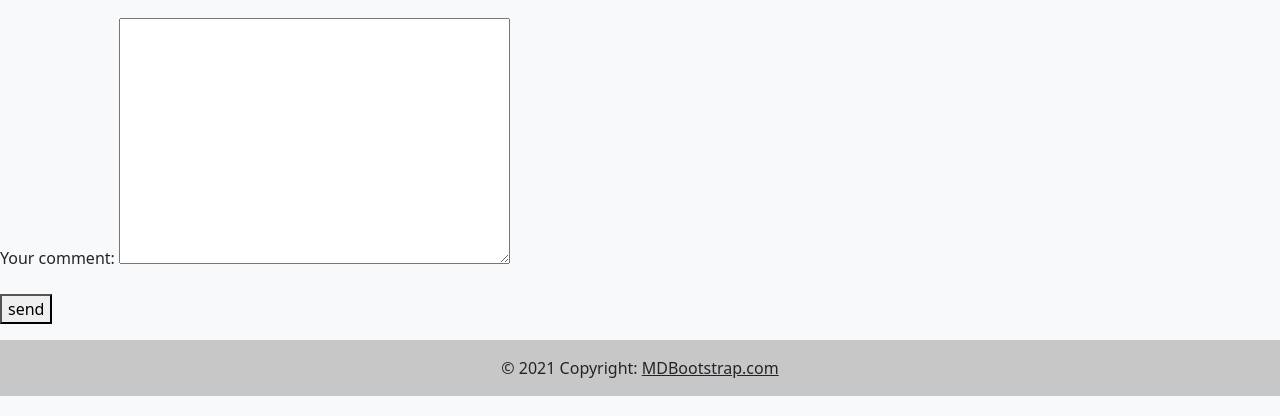
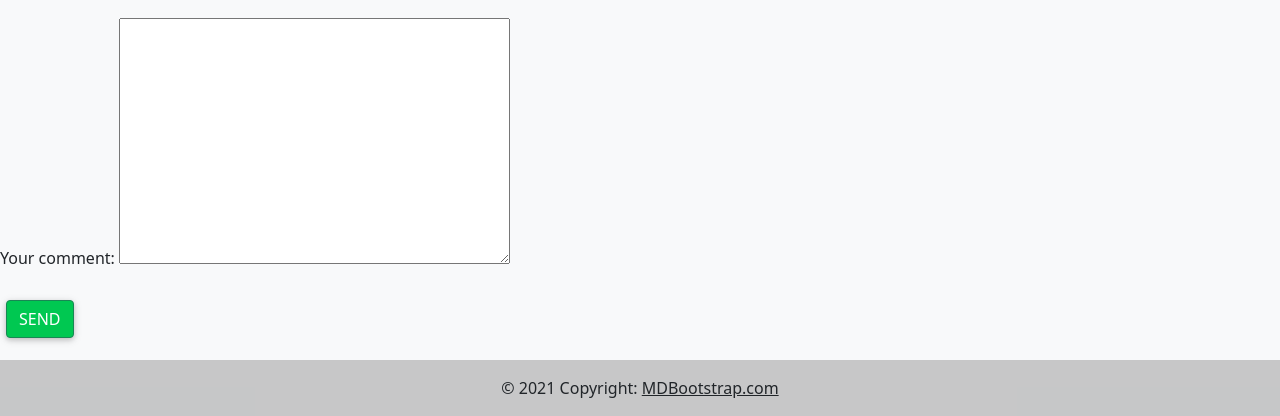
Before and after one commit to DireStraits01/simple_blog, a Django app: page /24 in a window 1280 px wide. Shown: the part 1392-1808 px from the top of the page. Run offline with Django 3.2, Linux system fonts and the light colour scheme; data comes from the database, SQL or seed files in the repository; both versions use the stored data as it was after the commit; some libraries are stand-ins or nearby versions.

Commit message:
add style for send buttons on the articals and comment pages

```diff
--- a/prof/views.py
+++ b/prof/views.py
@@ -1,5 +1,4 @@
 from django.shortcuts import render, redirect
-from django.contrib.auth.forms import UserCreationForm
 from django.http import HttpResponseRedirect
 from django.contrib.auth.models import auth, User
 from django.contrib import messages
--- a/templates/first/add_article.html
+++ b/templates/first/add_article.html
@@ -5,7 +5,7 @@
   {% if request.user.is_authenticated%}
   <form action="" method="POST" enctype="multipart/form-data">
     {% csrf_token %}{{form.media}}{{form.as_p}}
-    <p><button type="submit">send</button></p>
+    <p><button class="btn btn-success" type="submit">send</button></p>
   </form>
   {% else %}
   <p class="p-3 mb-2 bg-danger text-white text-center">
--- a/templates/first/artical_page.html
+++ b/templates/first/artical_page.html
@@ -24,7 +24,7 @@
 
 <form action="" method="POST">
   {% csrf_token %} {{form.as_p}}
-  <p><button type="submit">send</button></p>
+  <p><button class="btn btn-success" type="submit">send</button></p>
 </form>
 
 {% endblock%}
```
Also changed, not shown: db.sqlite3.
